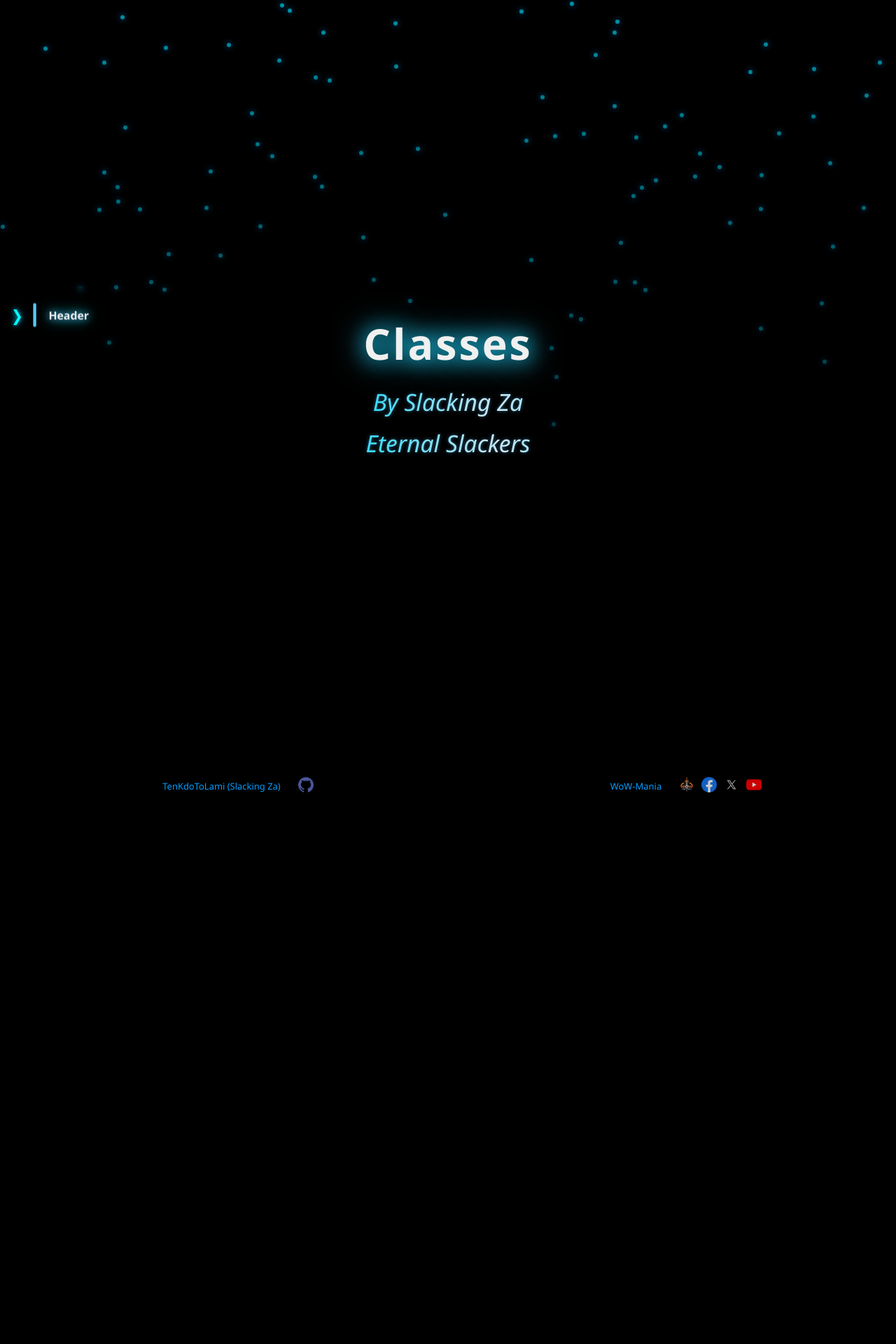
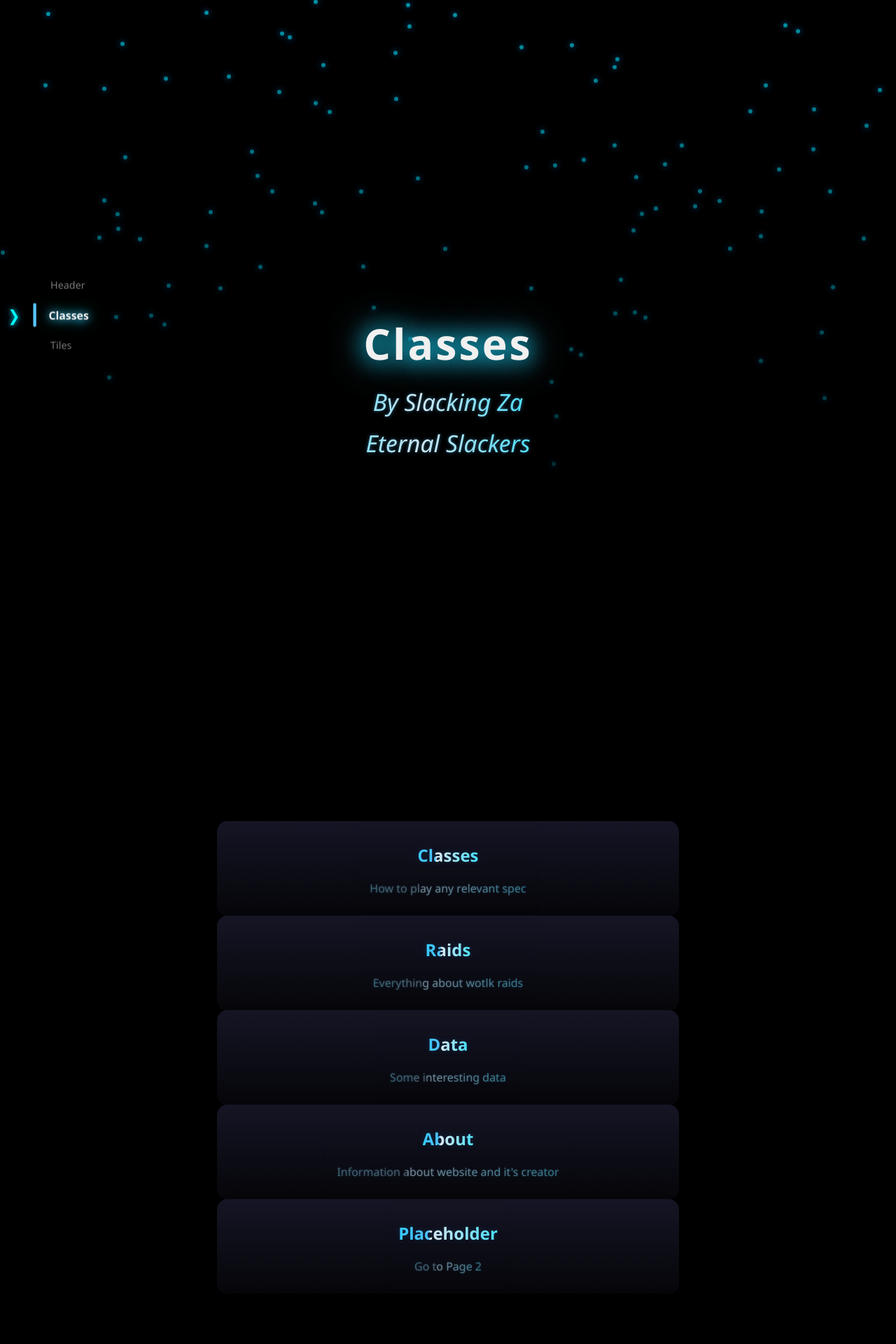
Before and after one commit to TenKdoToLami/wotlk, a Jekyll site: the page built from classes/index.md, in a window 1280 px wide. Shown: the top 1920 px of the page at 70% size. Built offline with Jekyll 4.4.1, drawn with Linux system fonts in a browser that asks for light colours; before the commit the page ends 1146 px from its top, so only the background shows below that; some of the changed text lies outside the part shown.

Commit message:
not working classes

```diff
--- /dev/null
+++ b/assets/_sass/_classes.scss
@@ -0,0 +1,85 @@
+// ...existing code...
+.tile {
+    position: relative;
+    display: flex;
+    align-items: center; /* Center vertically */
+    justify-content: center; /* Center horizontally */
+    border-radius: 15px;
+    overflow: hidden;
+    cursor: pointer;
+    width: 100%;
+    height: 100%;
+    text-decoration: none;
+    background: $color-bg-dark; // solid fallback
+    background-repeat: no-repeat;
+
+    .tile-bg {
+        position: absolute;
+        top: 50%;
+        left: 50%;
+        transform: translate(-50%, -50%);
+        width: 50px; /* desired size */
+        height: 50px;
+        object-fit: contain;
+        z-index: 1; /* ABOVE the overlay pseudo but BELOW text */
+        pointer-events: none;
+    }
+
+    &::before {
+        content: "";
+        position: absolute;
+        inset: 0;
+        background: linear-gradient(to top,
+                rgba($color-bg-black, 0.8),
+                rgba($color-bg-black, 0.2));
+        z-index: 0; /* BELOW tile-bg */
+    }
+
+    .tile-content {
+        position: relative;
+        z-index: 2; /* Above everything */
+        padding: 20px;
+        text-align: center;
+        backdrop-filter: blur(3px);
+        border-radius: 10px;
+        display: flex;
+        flex-direction: column;
+        align-items: center;
+        justify-content: center;
+
+
+        /* Tile heading */
+        h3 {
+            margin: 0.5em 0;
+            font-size: 1.5rem;
+            background: linear-gradient(90deg,
+                    rgba($color-text-light, 1) 0%,
+                    rgba($color-primary-bright, 1) 50%,
+                    rgba($color-primary, 1) 100%);
+            background-size: 200% auto;
+            -webkit-background-clip: text;
+            -webkit-text-fill-color: transparent;
+            animation: shimmer 2s linear infinite;
+        }
+
+        /* Tile description */
+        p {
+            margin: 0.5em 0;
+            font-size: 1rem;
+            background: linear-gradient(90deg,
+                    rgba($color-text-light, 0.5) 0%,
+                    rgba($color-primary-bright, 0.4) 50%,
+                    rgba($color-text-light, 0.3) 100%);
+            background-size: 200% auto;
+            -webkit-background-clip: text;
+            -webkit-text-fill-color: transparent;
+            text-shadow: 0 0 3px rgba($color-primary, 0.3);
+            animation: shimmer 2s linear infinite;
+        }
+    }
+       &:hover {
+        transform: translateY(-6px) scale(1.03);
+        box-shadow: 0 12px 25px rgba($color-accent, 0.4);
+    }
+}
+// ...existing code...
--- a/assets/css/styles.scss
+++ b/assets/css/styles.scss
@@ -7,6 +7,7 @@
 @import "sidebar";
 @import "footer";
 @import "tiles";
+@import "classes";
 
 /* ==========================================
    GLOBAL STYLES
--- a/classes/index.md
+++ b/classes/index.md
@@ -7,4 +7,48 @@ sections:
       # Classes
       ## By Slacking Za
       ### Eternal Slackers
+  - id: Classes
+    tiles:
+      - title: "Classes"
+        desc: "How to play any relevant spec"
+        url: "classes"
+        img: "/assets/images/header-background.webp"
+      - title: "Raids"
+        desc: "Everything about wotlk raids"
+        url: "raids"
+        img: "/assets/images/header-background.webp"
+      - title: "Data"
+        desc: "Some interesting data"
+        url: "classes"
+        img: "/assets/images/header-background.webp"
+      - title: "About"
+        desc: "Information about website and it's creator"
+        url: "classes"
+        img: "/assets/images/header-background.webp"
+      - title: "Placeholder"
+        desc: "Go to Page 2"
+        url: "classes"
+        img: "/assets/images/header-background.webp"
+  - id: Tiles
+    tiles:
+      - title: "Classes"
+        desc: "How to play any relevant spec"
+        url: "classes"
+        img: "/assets/images/header-background.webp"
+      - title: "Raids"
+        desc: "Everything about wotlk raids"
+        url: "raids"
+        img: "/assets/images/header-background.webp"
+      - title: "Data"
+        desc: "Some interesting data"
+        url: "classes"
+        img: "/assets/images/header-background.webp"
+      - title: "About"
+        desc: "Information about website and it's creator"
+        url: "classes"
+        img: "/assets/images/header-background.webp"
+      - title: "Placeholder"
+        desc: "Go to Page 2"
+        url: "classes"
+        img: "/assets/images/header-background.webp"
 ---
```
Also changed, not shown: _includes/classes.html (added, +11 -0 lines), index.md (+0 -1 lines).
